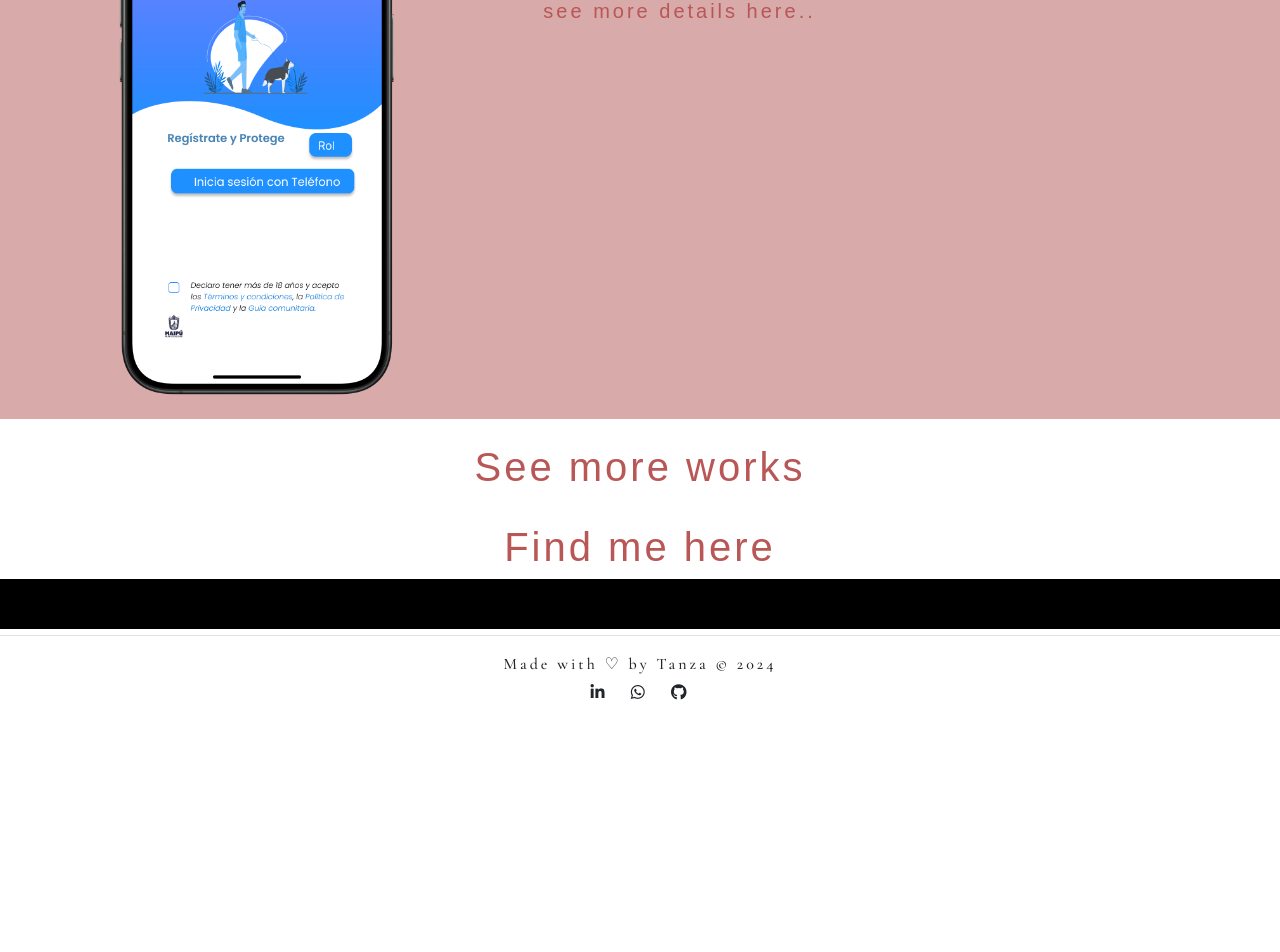
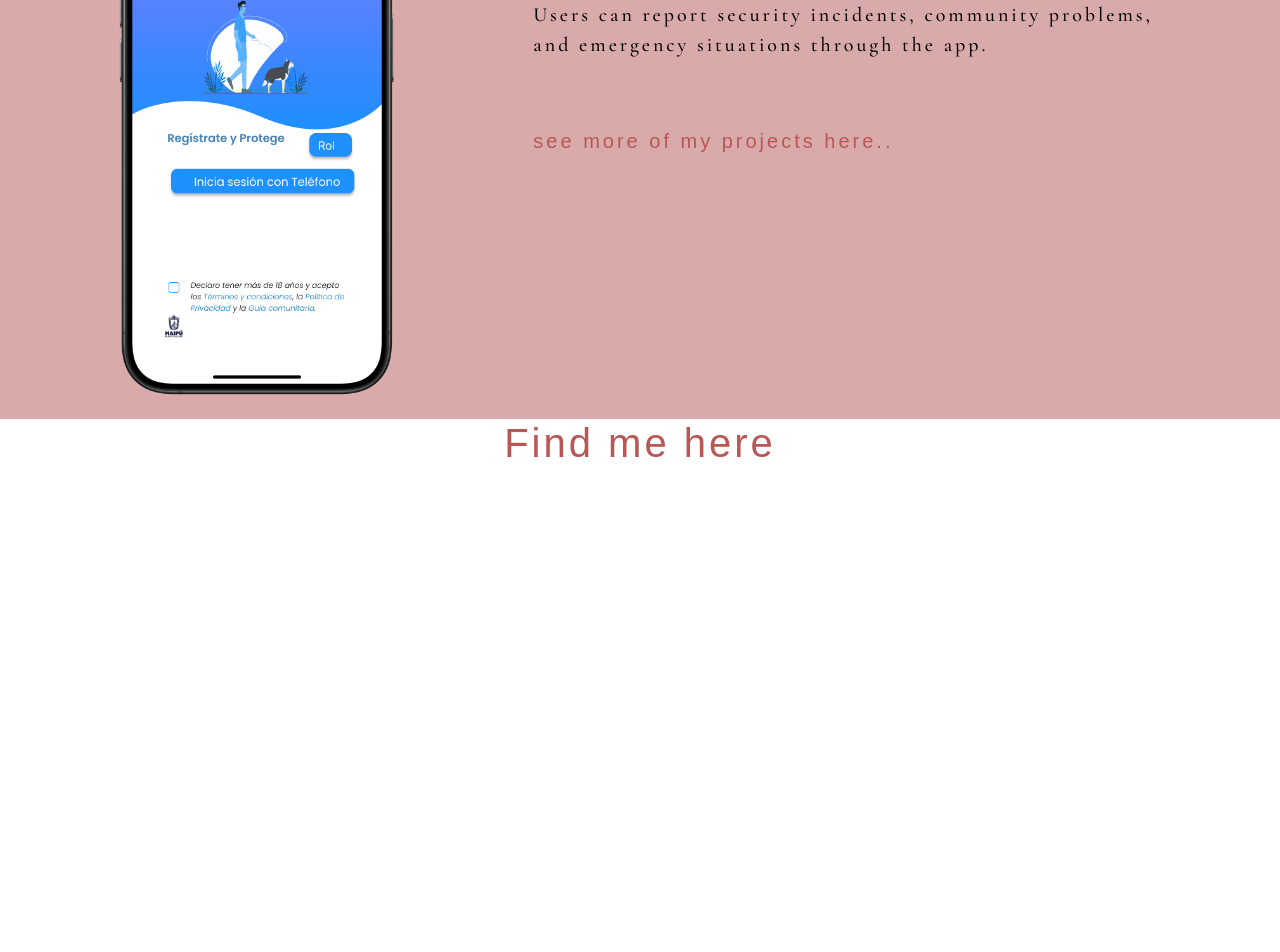
Before and after one commit to Hihattt/tanza.github.io, a plain HTML site: page index.html in a window 1280 px wide. Shown: the part 1200-2152 px from the top of the page. Before the commit the page ends 1921 px from the top, so only its background shows below. Drawn offline with nearby package versions, Linux system fonts and the light colour scheme; a web font is replaced by a local one.

Commit message:
cambios5

```diff
--- a/index.html
+++ b/index.html
@@ -186,17 +186,12 @@
 
                 <p> Users can report security incidents, community problems, and emergency situations through the app.
                 </p>
-                <div class="button-p"> <a href="./jobs.html">see more details here..</a></div>
+                <div class="button-p"> <a href="./jobs.html">see more of my projects here..</a></div>
 
 
             </div>
         </div>
     </section>
-
-    <div class="title-work main py-4" id="work">
-        <h2> See more works</h2>
-    </div>
-
     <!-- <main class="container ">
 
         <section class="row">
@@ -221,12 +216,12 @@
 
     <!-- Marquee -->
 
-    <div class="title-work main" id="contact">
+    <div class="title-work main " id="contact">
         <h2> Find me here</h2>
     </div>
 
     <section>
-        <div class="row">
+        <div class="row container">
             <div class="col">
 
             </div>
--- a/styles.css
+++ b/styles.css
@@ -243,14 +243,17 @@ header {
 .text-p {
     font-size: 20px;
     color: #000;
-    margin: 20px 0;
+    margin: 100px 0;
 }
 
 .button-p a {
     text-decoration: none;
     color: var(--secundary);
-    padding: 10px;
 
+}
+
+.button-p {
+    padding: 50px 0;
 }
 
 .button-p a:hover {
@@ -466,6 +469,13 @@ header {
 
     .col:nth-child(2) {
         flex: 2;
+    }
+
+    .item-details {
+        width: 100%;
+        display: block;
+
+        padding: 1em 0 4em 0;
     }
 
 }
@@ -744,6 +754,7 @@ footer a {
         font-size: 15px;
         color: #000;
         padding: 5px 5px;
+        text-align: center;
     }
 
 }
```
Also changed, not shown: jobs.html (+2 -1 lines).
